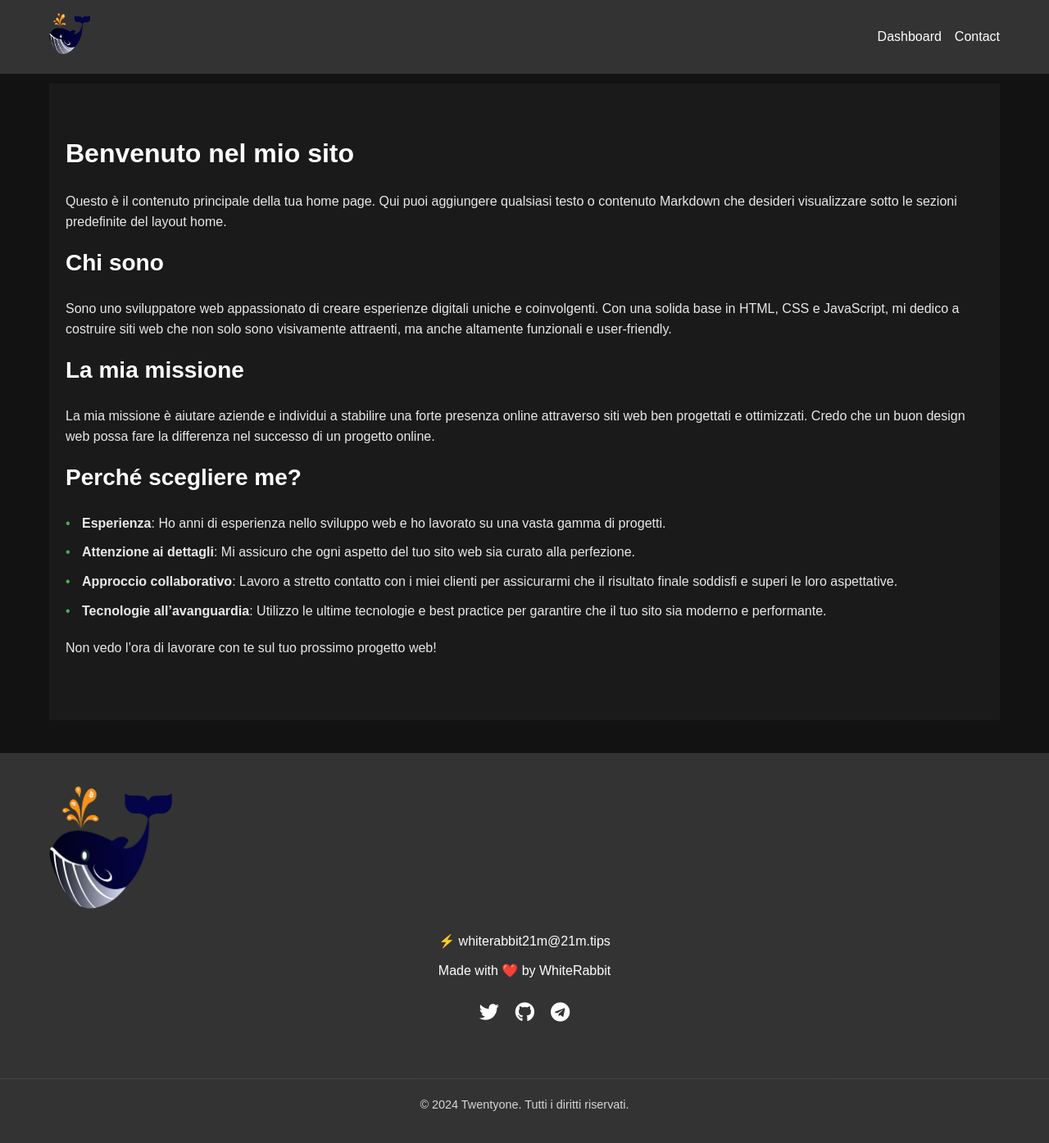
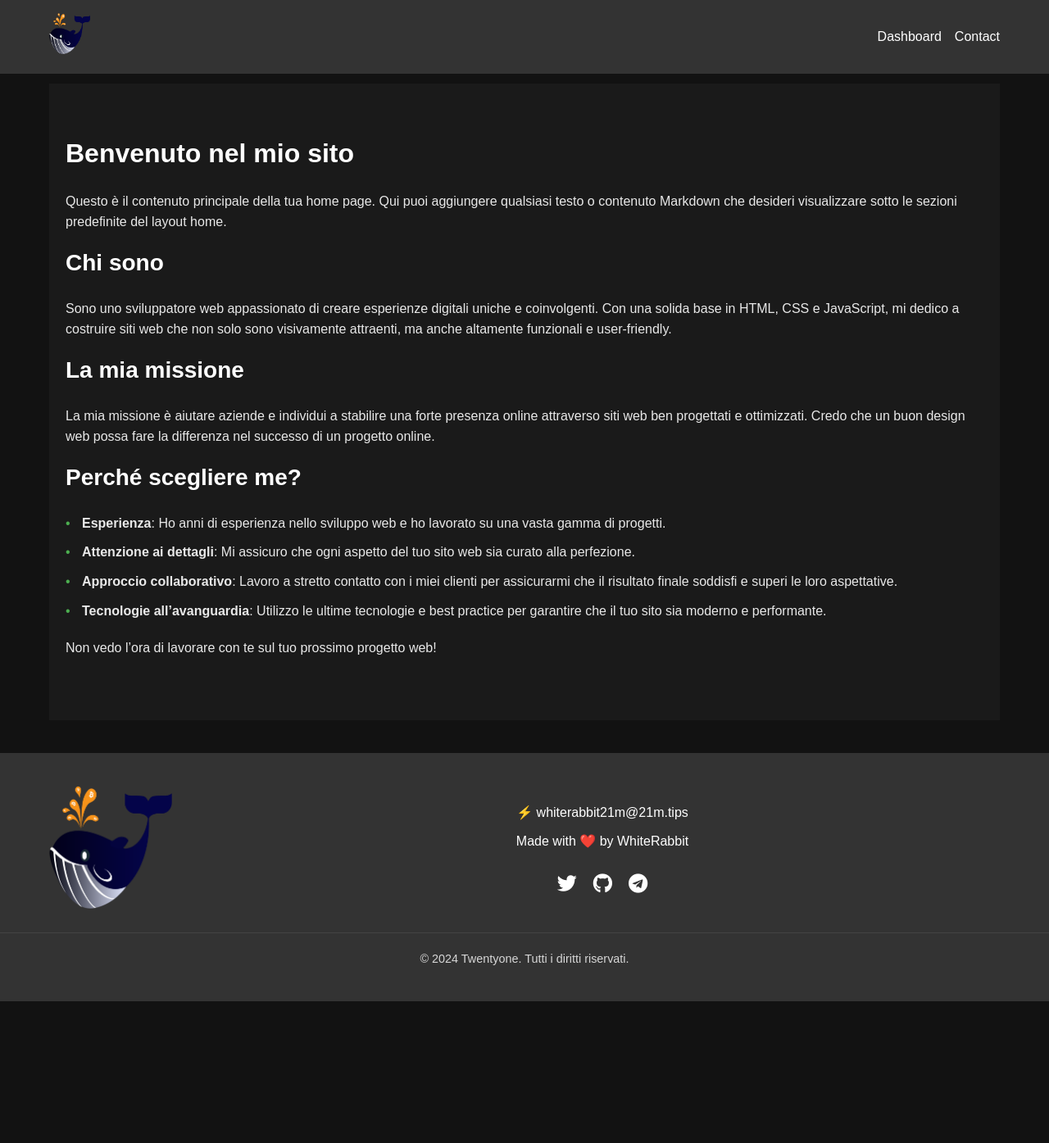
Before and after one commit to whiterabbit21m-test/whiterabbit21m-test.github.io, a Jekyll site: the page built from index.md, in a window 1280 px wide and 1400 px high, scrolled down 1501 px. Shown: the top 1395 px of the window at 82% size. Built offline with Jekyll 4.4.1, drawn with Linux system fonts in a browser that asks for light colours; after the commit the page ends 2723 px from its top, so only the background shows below that.

Commit message:
Update _layout.scss

```diff
--- a/_sass/_layout.scss
+++ b/_sass/_layout.scss
@@ -70,21 +70,31 @@ body {
   color: $text-color;
   padding: 20px 0;
   margin-top: auto;
-  width: 100%; // Assicura che il footer occupi tutta la larghezza
+  width: 100%;
 
   .footer-container {
     display: flex;
-    flex-direction: column;
+    justify-content: space-between;
     align-items: center;
     max-width: $max-width;
     margin: 0 auto;
     padding: 0 20px;
-    width: 100%; // Assicura che il contenuto del footer si estenda
+    width: 100%;
+  }
+
+  .footer-logo {
+    flex: 0 0 auto;
+    margin-right: 20px;
+
+    img {
+      max-width: 150px;
+      height: auto;
+    }
   }
 
   .footer-content {
+    flex: 1 1 auto;
     text-align: center;
-    margin-bottom: 20px;
   }
 
   .footer-email,
@@ -113,6 +123,22 @@ body {
     margin-top: 20px;
     font-size: 0.9rem;
     opacity: 0.8;
+    text-align: center;
+  }
+}
+
+// Responsive styles
+@media (max-width: 768px) {
+  .site-footer {
+    .footer-container {
+      flex-direction: column;
+      align-items: center;
+    }
+
+    .footer-logo {
+      margin-right: 0;
+      margin-bottom: 20px;
+    }
   }
 }
 
```
